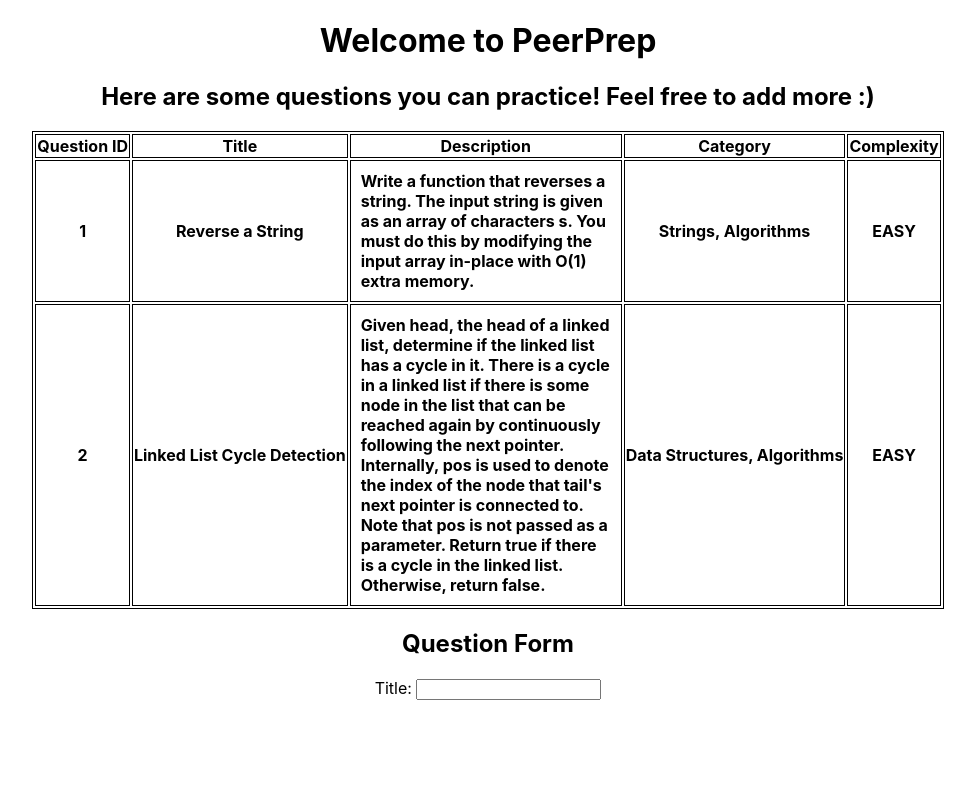
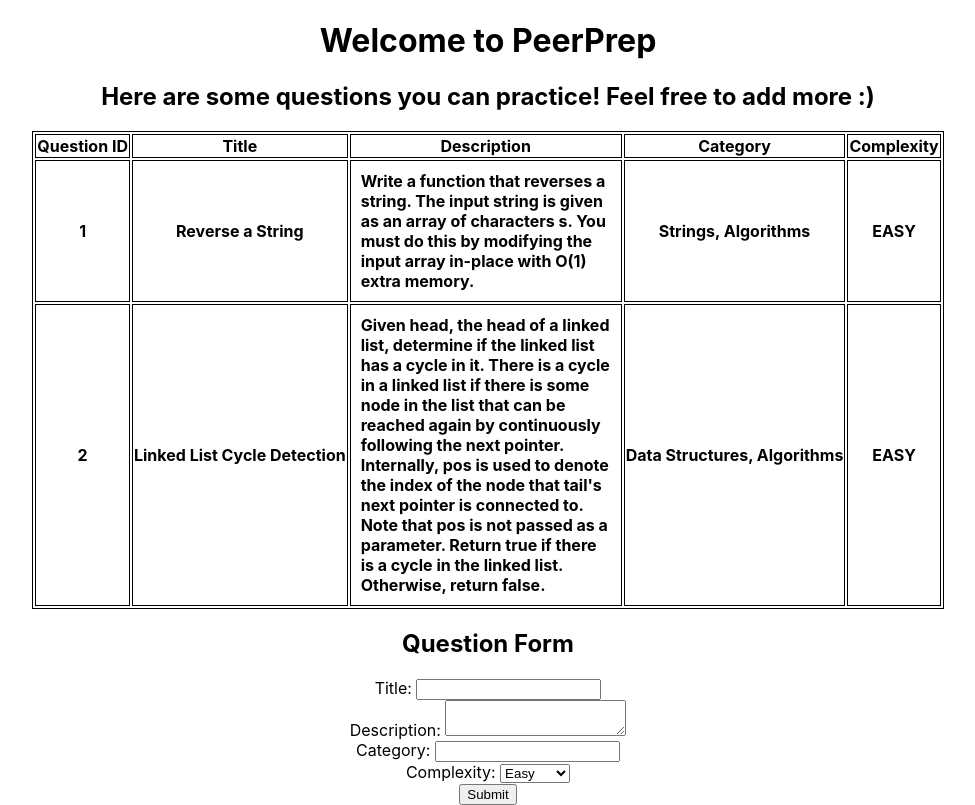
Before and after one commit to PeanutButters93/ay2324s1-course-assessment-g53, a React (Create React App) app: page / in a window 1280 px wide. Shown: the whole page, without its empty margins (152-1127 px from the left). Built offline with nearby package versions, Linux system fonts and the light colour scheme; the HTML template or start-up script is replaced by a standard one.

Commit message:
Add title, description, category and complexity textboxes

```diff
--- /dev/null
+++ b/src/QuestionForm.css
@@ -0,0 +1,14 @@
+/* label[for="title"] {
+    flex: 1;
+    text-align: left;
+    display: block;
+    margin-bottom: 0.5rem;
+    margin-right: 10px;
+    font-weight: bold;
+    font-size: 1.2rem;
+    color: #333;
+}
+
+input#title {
+    flex: 2;
+} */
--- a/src/QuestionForm.js
+++ b/src/QuestionForm.js
@@ -1,10 +1,31 @@
+import "./QuestionForm.css";
+
 const QuestionForm = () => {
     return (
-        <div>
+        <form>
             <h2>Question Form</h2>
-            <label htmlFor="title">Title: </label>
-            <input type="text" id="title" />
-        </div>
+            <div>
+                <label htmlFor="title">Title: </label>
+                <input type="text" id="title" />
+            </div>
+            <div>
+                <label htmlFor="description">Description: </label>
+                <textarea id="description" />
+            </div>
+            <div>
+                <label htmlFor="category">Category: </label>
+                <input type="text" id="category" />
+            </div>
+            <div>
+                <label htmlFor="complexity">Complexity: </label>
+                <select id="complexity">
+                    <option value="EASY">Easy</option>
+                    <option value="MEDIUM">Medium</option>
+                    <option value="HARD">Hard</option>
+                </select>
+            </div>
+            <button type="submit">Submit</button>
+        </form>
     )
 }
 
```
